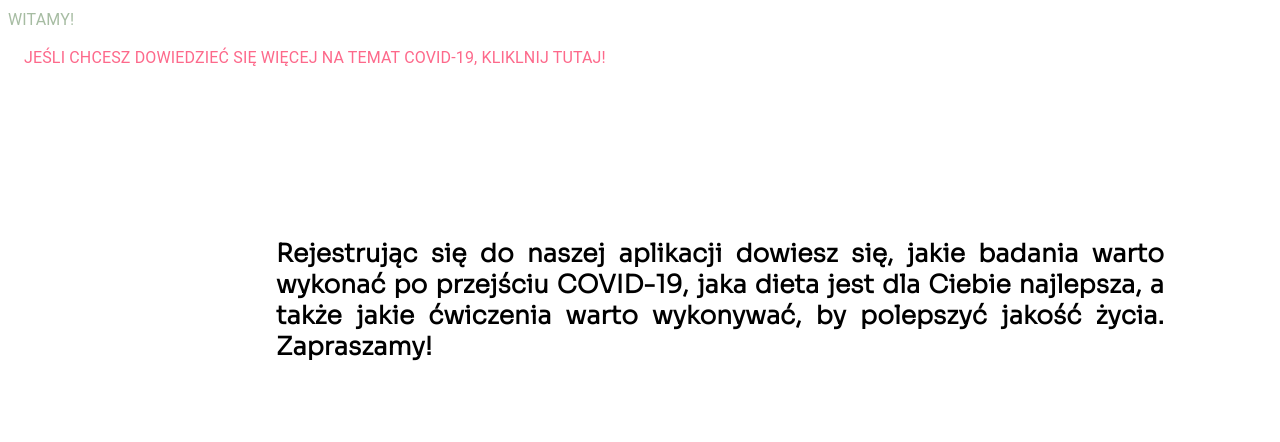
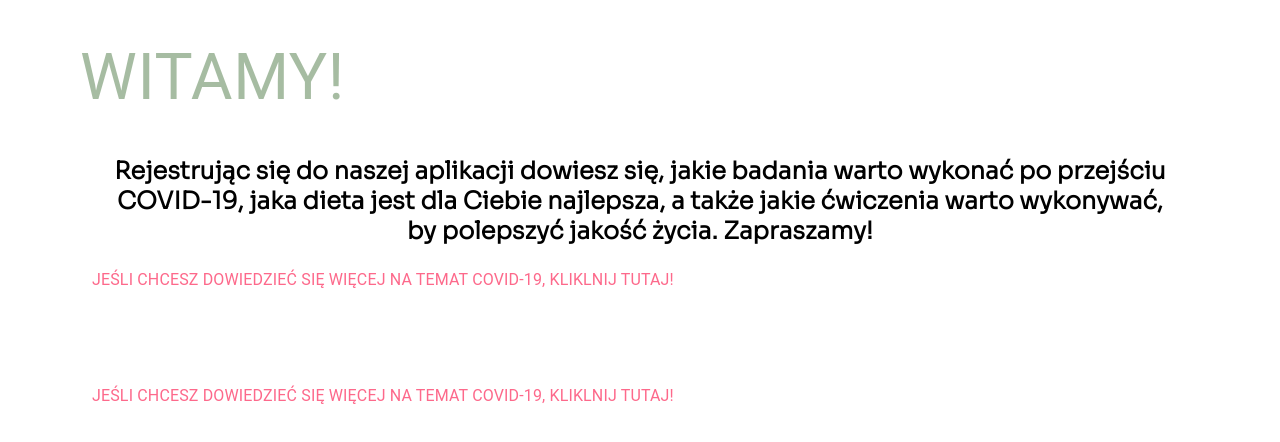
Before and after one commit to katakow/rehapp, a React (Create React App) app in the folder ui/rehapp/: page / in a window 1280 px wide. Shown: the top 442 px of the page. Built offline with nearby package versions, Linux system fonts and the light colour scheme.

Commit message:
buttonStill

```diff
--- a/ui/rehapp/src/coponents/Body.jsx
+++ b/ui/rehapp/src/coponents/Body.jsx
@@ -2,25 +2,31 @@
 /* eslint-disable react/prop-types */
 /* eslint-disable react/default-props-match-prop-types */
 /* eslint-disable no-multi-str */
+import { Container, Grid } from "@mui/material";
 import Buttons from "./Buttons";
-
-const bodyStyle = {
-  fontSize: 25,
-  position: "absolute",
-  width: 888,
-  height: 153,
-  left: 276,
-  top: 221,
-};
 
 const Body = function ({ title }) {
   return (
     <body>
-      <h1 style={bodyStyle}>{title}</h1>
-      <Buttons className="myButton"> </Buttons>
+      <Container>
+        <Container maxWidth="lg" align="center">
+          <h1 className="body" align="center" position="center">
+            {title}
+          </h1>
+        </Container>
+        <Grid container spacing={10}>
+          <Grid item>
+            <Buttons> </Buttons>
+          </Grid>
+          <Grid item>
+            <Buttons> </Buttons>
+          </Grid>
+        </Grid>
+      </Container>
     </body>
   );
 };
+
 Body.defaultProps = {
   title:
     "Rejestrując się do naszej aplikacji dowiesz się,\
--- a/ui/rehapp/src/coponents/Buttons.jsx
+++ b/ui/rehapp/src/coponents/Buttons.jsx
@@ -5,8 +5,8 @@ const Buttons = function () {
   return (
     <div>
       <Button variant="text">
-        <Typography className="button1">
-          jeśli chcesz dowiedzieć się więcej na temat COvid-19, kliklnij tutaj!
+        <Typography className="button">
+          Jeśli chcesz dowiedzieć się więcej na temat COvid-19, kliklnij tutaj!
         </Typography>
       </Button>
     </div>
--- a/ui/rehapp/src/coponents/Header.jsx
+++ b/ui/rehapp/src/coponents/Header.jsx
@@ -4,8 +4,10 @@ import { Typography } from "@mui/material";
 
 const Header = function () {
   return (
-    <header>
-      <Typography className="header">WITAMY!</Typography>
+    <header className="header">
+      <Typography className="headerText" fontSize="64px">
+        WITAMY!
+      </Typography>
     </header>
   );
 };
--- a/ui/rehapp/src/index.scss
+++ b/ui/rehapp/src/index.scss
@@ -1,8 +1,14 @@
 body {
-  margin: 20;
+  margin: 30px;
   font-family: "Sora", sans-serif;
   color: black;
   text-align: justify;
+  align-items: "center";
+  font-size: 12px;
+  position: "center";
+  margin-bottom: 10px;
+}
+.bodyText {
 
 }
 
@@ -11,14 +17,29 @@ code {
     monospace;
 }
 
-.button1 {
-  color: #FD698B;
+.header {
+  margin-left: 50px;
+  font-size: 64px;
+  font-family: "Sora", sans-serif;
+}
+.headerText {
+  color: rgba(106, 144, 100, 0.6);
+  font-family: "Sora", sans-serif;
+  font-size: 64px;
 }
 
-.header {
-  //align-items: center;
-  margin-left: 60;
-  color: rgba(106, 144, 100, 0.6);
-  font-size: xx-large;
-
+.button {
+  display: flex;
+  justify-content: center;
+  align-items: center;
+  margin-bottom: 10px;
+  font-family: "Sora", sans-serif;
+  color: #fd698b;
 }
+// .buttonText {
+//   color: #fd698b;
+//   // position: absolute;
+//   // bottom: 0;
+//   font-family: "Sora", sans-serif;
+//   font-size: xx-large;
+// }
```
